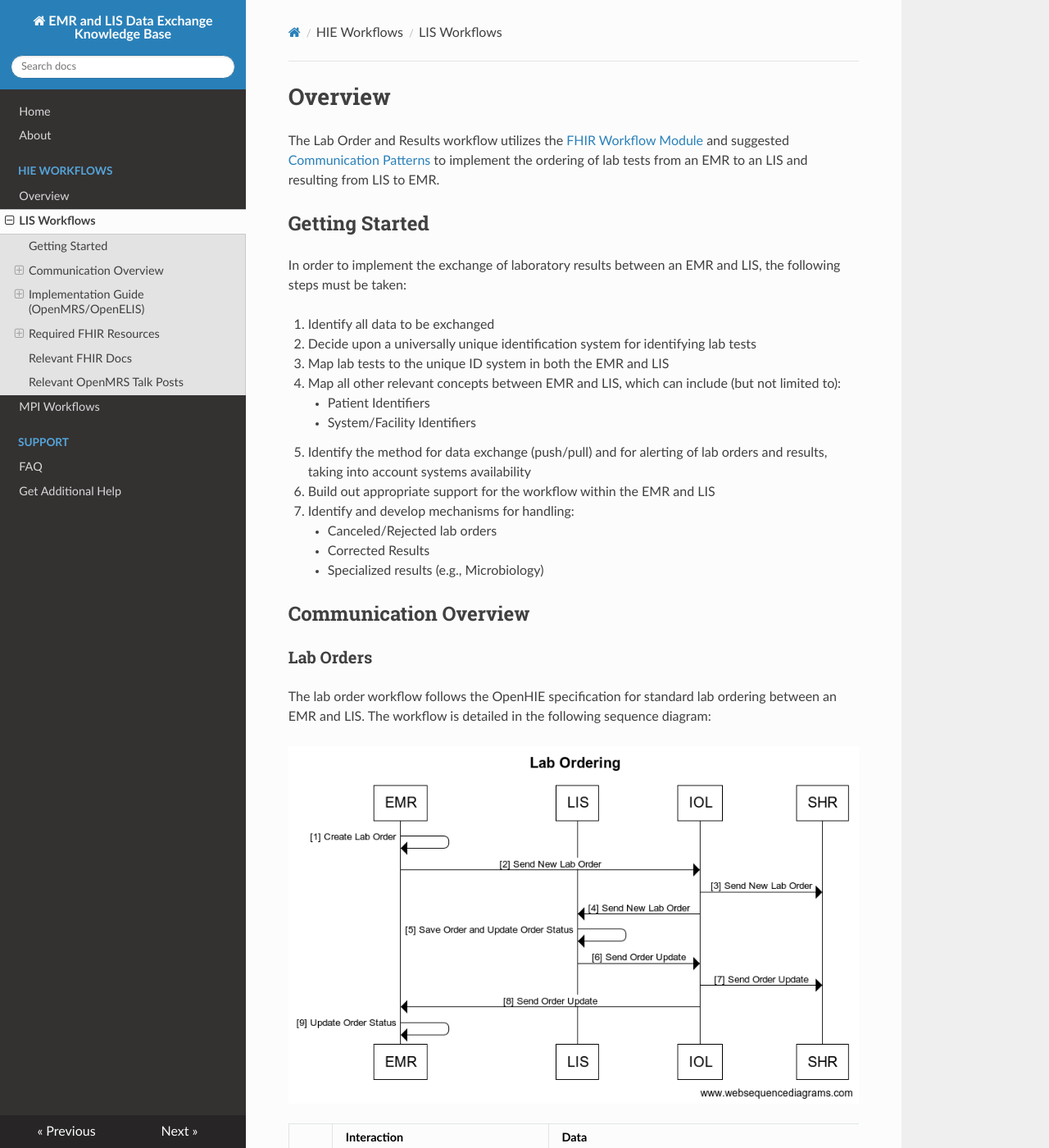
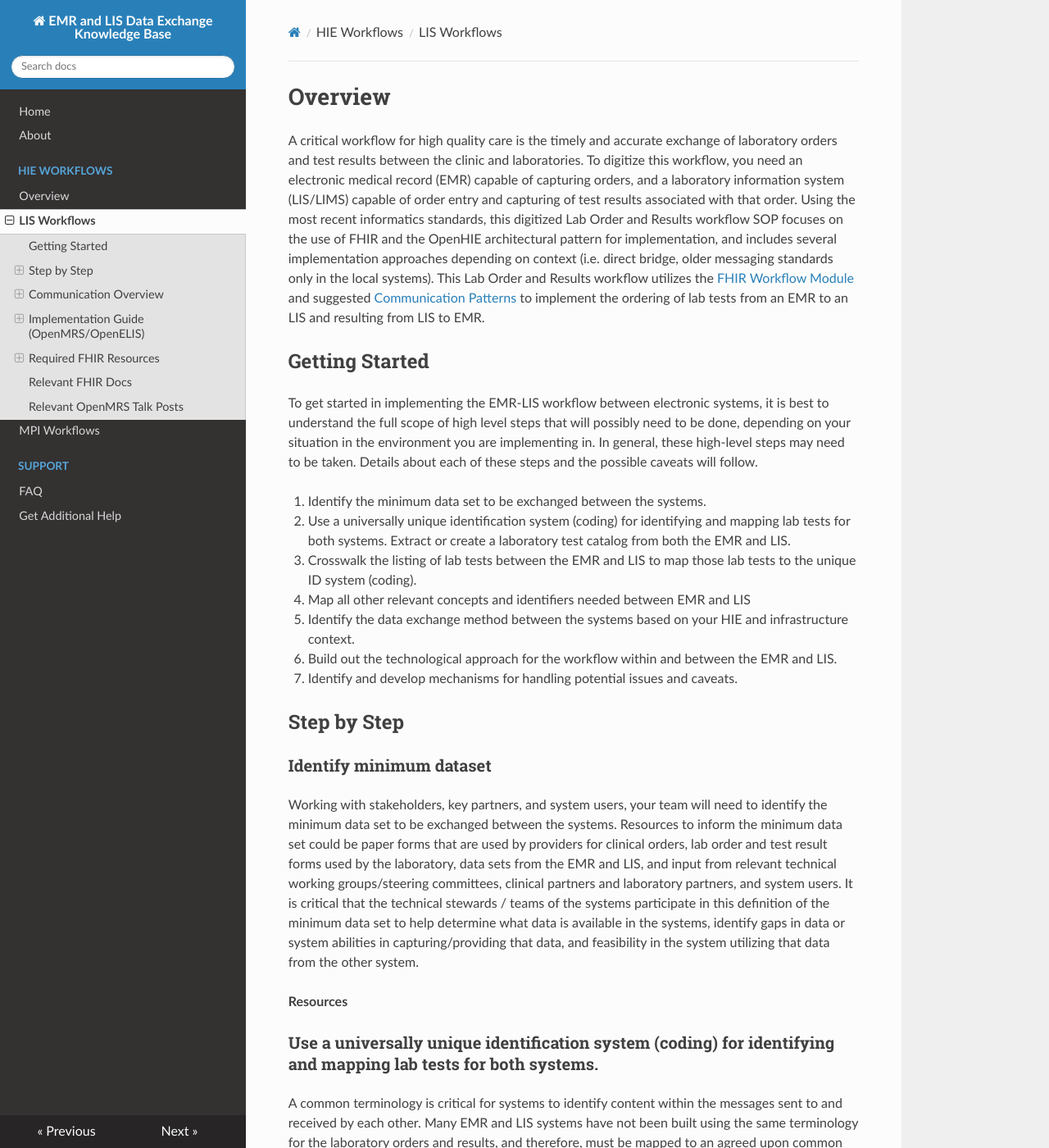
Before and after one commit to I-TECH-UW/healthinformationexchange, an MkDocs documentation site: the page built from docs/lis-workflows.md, in a window 1280 px wide and 1400 px high. Shown: the whole window at 82% size. Built offline with MkDocs 1.6.1, drawn with Linux system fonts in a browser that asks for light colours; nearby versions of some CDN libraries; some of the changed text lies outside the part shown.

Commit message:
updates to getting started

```diff
--- a/docs/lis-workflows.md
+++ b/docs/lis-workflows.md
@@ -1,22 +1,36 @@
 # Overview
-The Lab Order and Results workflow utilizes the [FHIR Workflow Module](https://www.hl7.org/fhir/workflow-module.html) and suggested [Communication Patterns](https://www.hl7.org/fhir/workflow-communications.html#12.6.2.1) to implement the ordering of lab tests from an EMR to an LIS and resulting from LIS to EMR.
+
+A critical workflow for high quality care is the timely and accurate exchange of laboratory orders and test results between the clinic and laboratories.  To digitize this workflow, you need an electronic medical record (EMR) capable of capturing orders, and a laboratory information system (LIS/LIMS) capable of order entry and capturing of test results associated with that order.  Using the most recent informatics standards, this digitized Lab Order and Results workflow SOP focuses on the use of FHIR and the OpenHIE architectural pattern for implementation, and includes several implementation approaches depending on context (i.e. direct bridge, older messaging standards only in the local systems).  This Lab Order and Results workflow utilizes the [FHIR Workflow Module](https://www.hl7.org/fhir/workflow-module.html) and suggested [Communication Patterns](https://www.hl7.org/fhir/workflow-communications.html#12.6.2.1) to implement the ordering of lab tests from an EMR to an LIS and resulting from LIS to EMR.
 
 ##Getting Started
 
-In order to implement the exchange of laboratory results between an EMR and LIS, the following steps must be taken:
+To get started in implementing the EMR-LIS workflow between electronic systems, it is best to understand the full scope of high level steps that will possibly need to be done, depending on your situation in the environment you are implementing in.  In general, these high-level steps may need to be taken.  Details about each of these steps and the possible caveats will follow.
 
-1. Identify all data to be exchanged
-2. Decide upon a universally unique identification system for identifying lab tests
-3. Map lab tests to the unique ID system in both the EMR and LIS
-4. Map all other relevant concepts between EMR and LIS, which can include (but not limited to):
-    - Patient Identifiers
-    - System/Facility Identifiers
-5. Identify the method for data exchange (push/pull) and for alerting of lab orders and results, taking into account systems availability
-6. Build out appropriate support for the workflow within the EMR and LIS
-7. Identify and develop mechanisms for handling:
-    - Canceled/Rejected lab orders
-    - Corrected Results
-    - Specialized results (e.g., Microbiology)
+1. Identify the minimum data set to be exchanged between the systems.
+2. Use a universally unique identification system (coding) for identifying and mapping lab tests for both systems.
+Extract or create a laboratory test catalog from both the EMR and LIS.
+3. Crosswalk the listing of lab tests between the EMR and LIS to map those lab tests to the unique ID system (coding).
+4. Map all other relevant concepts and identifiers needed between EMR and LIS
+5. Identify the data exchange method between the systems based on your HIE and infrastructure context.
+6. Build out the technological approach for the workflow within and between the EMR and LIS.
+7. Identify and develop mechanisms for handling potential issues and caveats.
+
+##Step by Step
+###Identify minimum dataset
+Working with stakeholders, key partners, and system users, your team will need to identify the minimum data set to be exchanged between the systems.  Resources to inform the minimum data set could be paper forms that are used by providers for clinical orders, lab order and test result forms used by the laboratory, data sets from the EMR and LIS, and input from relevant technical working groups/steering committees, clinical partners and laboratory partners, and system users.  It is critical that the technical stewards / teams of the systems participate in this definition of the minimum data set to help determine what data is available in the systems, identify gaps in data or system abilities in capturing/providing that data, and feasibility in the system utilizing that data from the other system.
+
+**Resources**
+
+###Use a universally unique identification system (coding) for identifying and mapping lab tests for both systems.
+
+A common terminology is critical for systems to identify content within the messages sent to and received by each other.  Many EMR and LIS systems have not been built using the same terminology for the laboratory orders and results, and therefore, must be mapped to an agreed upon common terminology for that exchange.  To do this, your team will need to work with stakeholders and key partners to either create a local set of shared terminology that uses unique IDs for each term, or your team can utilize an international standard coding system to create this shared terminology set.  We recommend using the LOINC international standard for that shared terminology set of orders and results needed for your context.
+
+**Resources**
+[LOINC specification](https://loinc.org/)
+
+###Extract or create a laboratory test catalog from both the EMR and LIS.
+
+In a spreadsheet or similar tool, create a line listing of the laboratory tests (and panels if used) from the EMR and from the LIS.  This test catalog will be used to map between the systems in step 4.
 
 ##Communication Overview
 ###Lab Orders
```
